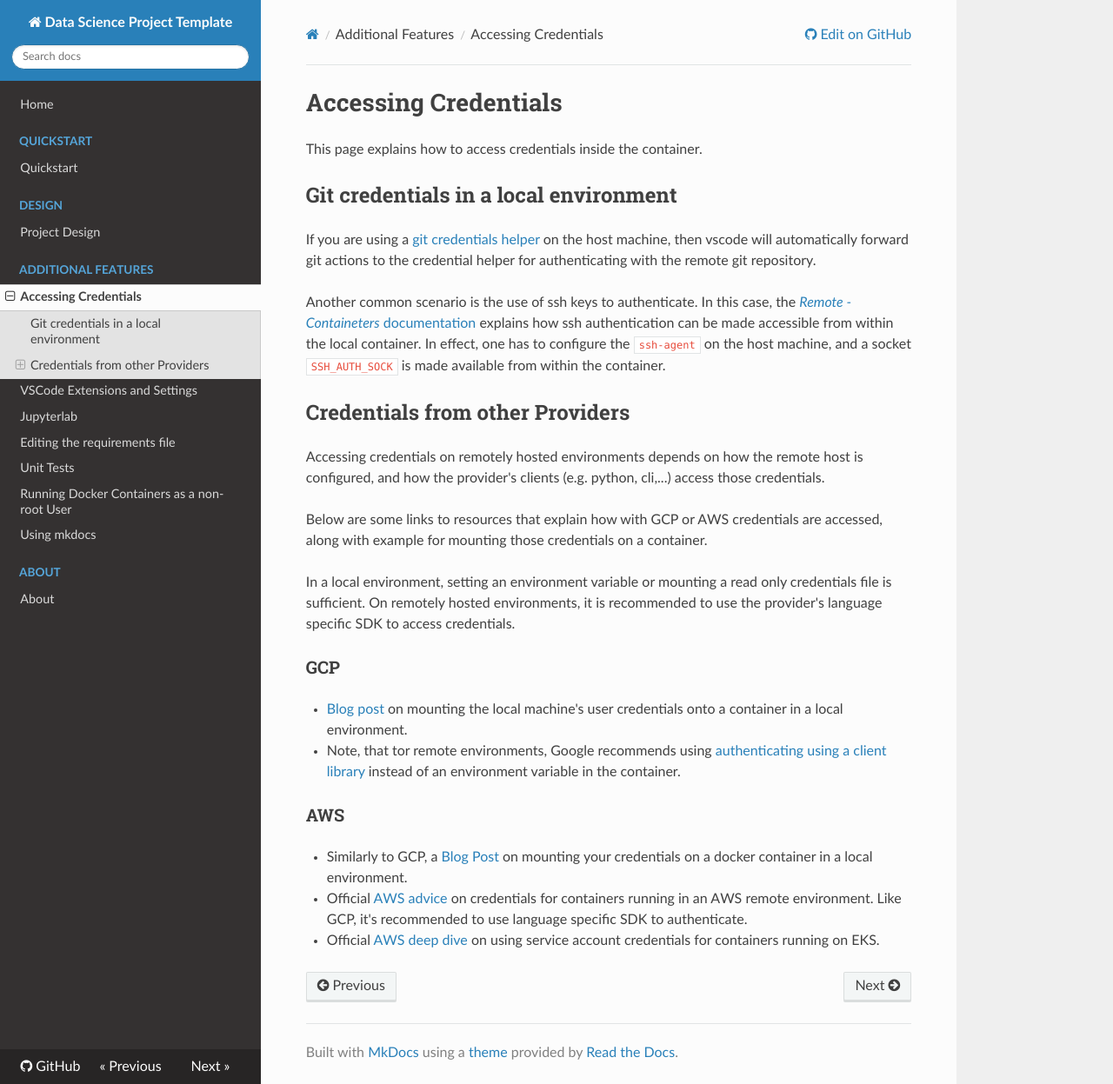
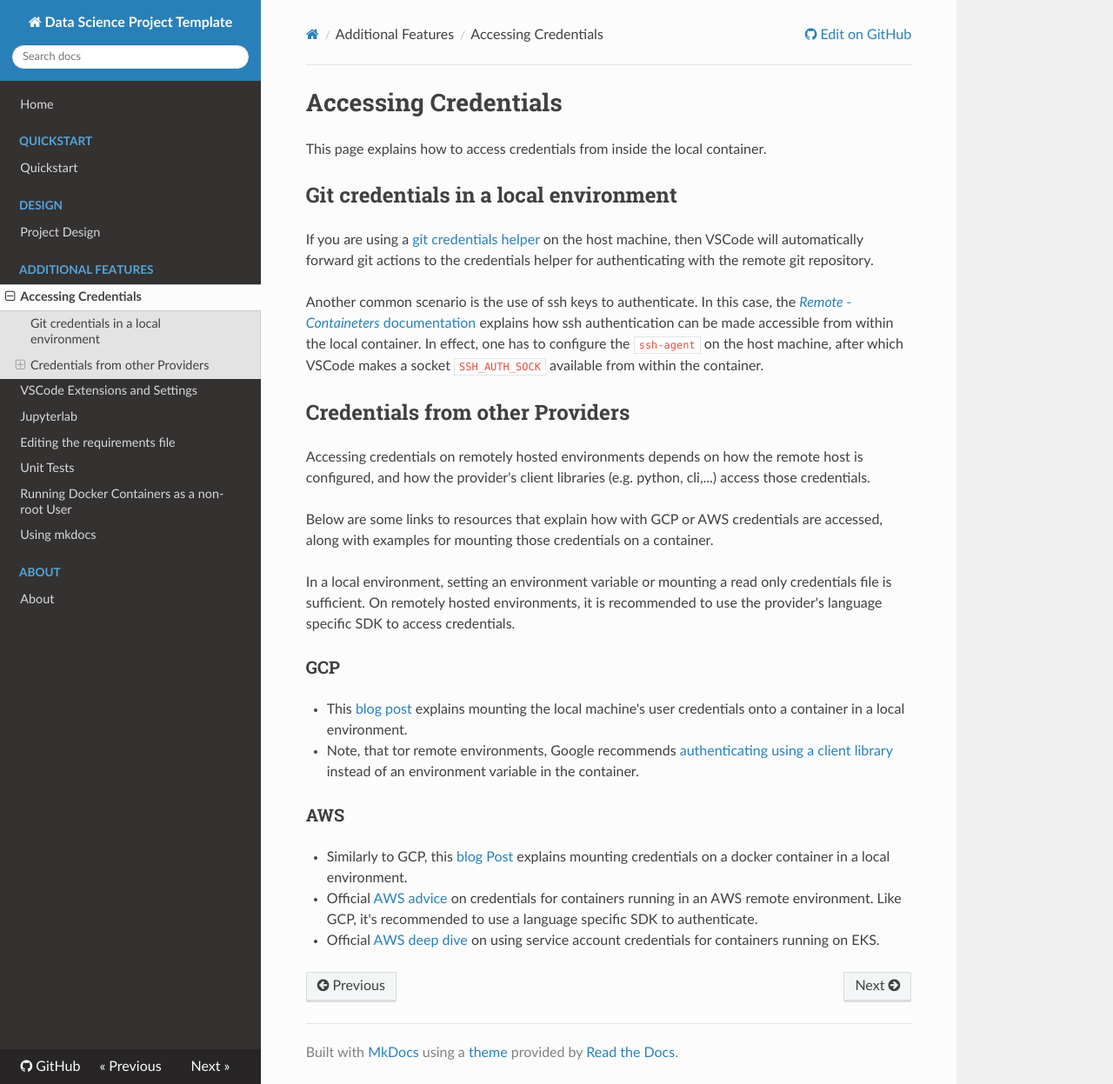
Before and after one commit to mark-curran/data-science-project-template, an MkDocs documentation site: the page built from docs/docs/additional_features/accessing_credentials.md, in a window 1280 px wide and 1247 px high. Shown: the whole window at 87% size. Built offline with MkDocs 1.6.1, drawn with Linux system fonts in a browser that asks for light colours; nearby versions of some CDN libraries.

Commit message:
Update accessing credentials.

```diff
--- a/docs/docs/additional_features/accessing_credentials.md
+++ b/docs/docs/additional_features/accessing_credentials.md
@@ -1,33 +1,29 @@
 # Accessing Credentials
 
-This page explains how to access credentials inside the container.
+This page explains how to access credentials from inside the local container.
 
 ## Git credentials in a local environment
 
-If you are using a [git credentials helper](https://git-scm.com/docs/gitcredentials) on the host machine, then vscode will automatically forward git actions
-to the credential helper for authenticating with the remote git repository.
+If you are using a [git credentials helper](https://git-scm.com/docs/gitcredentials) on the host machine, then VSCode will automatically forward git actions to the credentials helper for authenticating with the remote git repository.
 
-Another common scenario is the use of ssh keys to authenticate. In this case, the [_Remote - Containeters_ documentation](https://code.visualstudio.com/docs/remote/containers#_using-ssh-keys) explains
-how ssh authentication can be made accessible from within the local container. In effect, one has to configure the `ssh-agent` on the host machine, and a socket `SSH_AUTH_SOCK` is made available from within the container.
+Another common scenario is the use of ssh keys to authenticate. In this case, the [_Remote - Containeters_ documentation](https://code.visualstudio.com/docs/remote/containers#_using-ssh-keys) explains how ssh authentication can be made accessible from within the local container. In effect, one has to configure the `ssh-agent` on the host machine, after which VSCode makes a socket `SSH_AUTH_SOCK`  available from within the container.
 
 ## Credentials from other Providers
 
-Accessing credentials on remotely hosted environments depends on how the remote host is configured, and how
-the provider's clients (e.g. python, cli,...) access those credentials.
+Accessing credentials on remotely hosted environments depends on how the remote host is configured, and how the provider's client libraries (e.g. python, cli,...) access those credentials.
 
-Below are some links to resources that explain how with GCP or AWS credentials are accessed, along with example
-for mounting those credentials on a container.
+Below are some links to resources that explain how with GCP or AWS credentials are accessed, along with examples for mounting those credentials on a container.
 
 In a local environment, setting an environment variable or mounting a read only credentials file is sufficient. On remotely hosted environments, it is recommended to use the provider's language specific SDK to access credentials.
 
 ### GCP
 
-* [Blog post](https://medium.com/google-cloud/use-google-cloud-user-credentials-when-testing-containers-locally-acb57cd4e4da) on mounting the local machine's user credentials onto a container in a local environment.
-* Note, that tor remote environments, Google recommends using [authenticating using a client library](https://cloud.google.com/run/docs/securing/service-identity#per-service-identity) instead of an environment variable in the container.
+* This [blog post](https://medium.com/google-cloud/use-google-cloud-user-credentials-when-testing-containers-locally-acb57cd4e4da) explains mounting the local machine's user credentials onto a container in a local environment.
+* Note, that tor remote environments, Google recommends [authenticating using a client library](https://cloud.google.com/run/docs/securing/service-identity#per-service-identity) instead of an environment variable in the container.
 
 ### AWS
 
-* Similarly to GCP, a [Blog Post](https://prabhatsharma.in/blog/vscode-dev-container-aws-credentials/) on mounting your credentials on a docker container in a local environment.
-* Official [AWS advice](https://docs.aws.amazon.com/sdkref/latest/guide/feature-container-credentials.html) on credentials for containers running in an AWS remote environment. Like GCP, it's recommended to use language specific
+* Similarly to GCP, this [blog Post](https://prabhatsharma.in/blog/VSCode-dev-container-aws-credentials/) explains mounting credentials on a docker container in a local environment.
+* Official [AWS advice](https://docs.aws.amazon.com/sdkref/latest/guide/feature-container-credentials.html) on credentials for containers running in an AWS remote environment. Like GCP, it's recommended to use a language specific
 SDK to authenticate.
 * Official [AWS deep dive](https://aws.amazon.com/blogs/containers/diving-into-iam-roles-for-service-accounts/) on using service account credentials for containers running on EKS.
```
